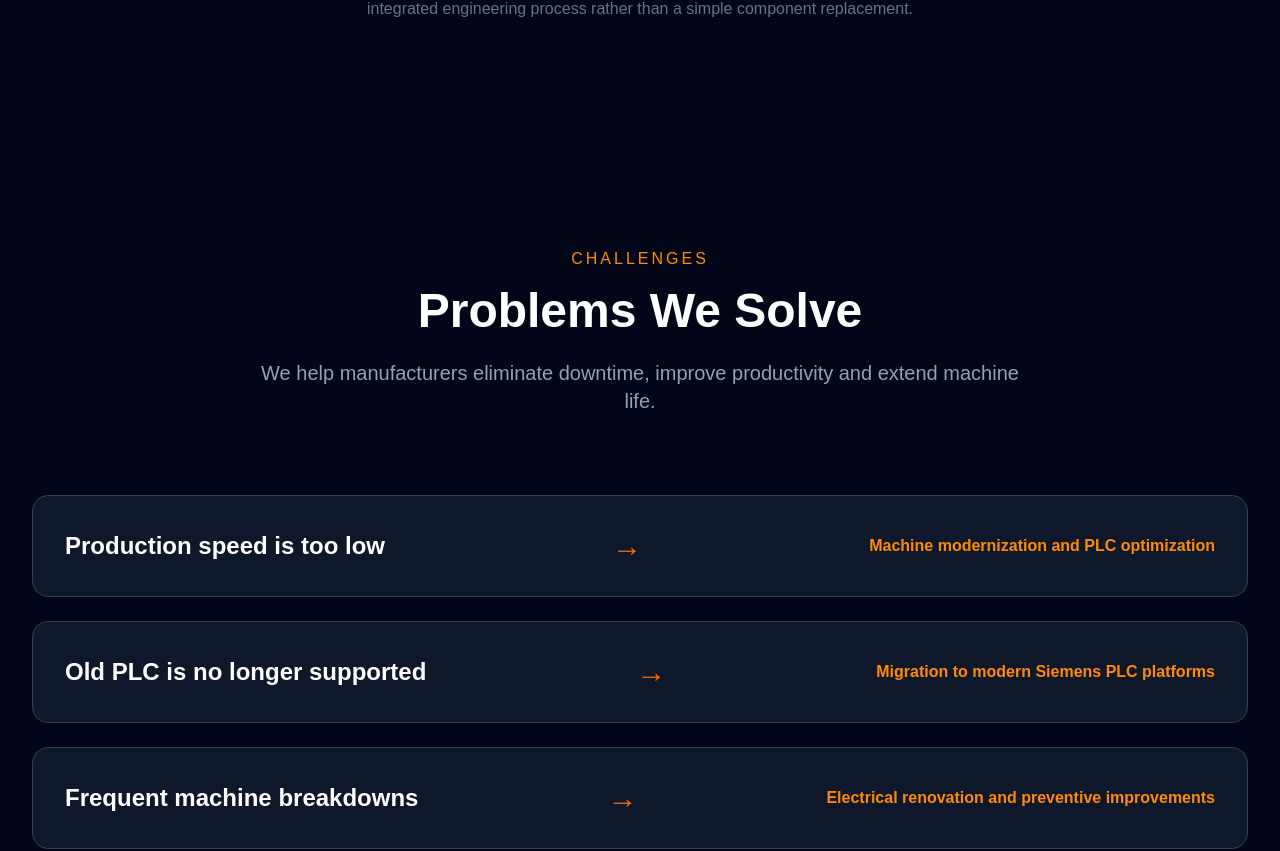
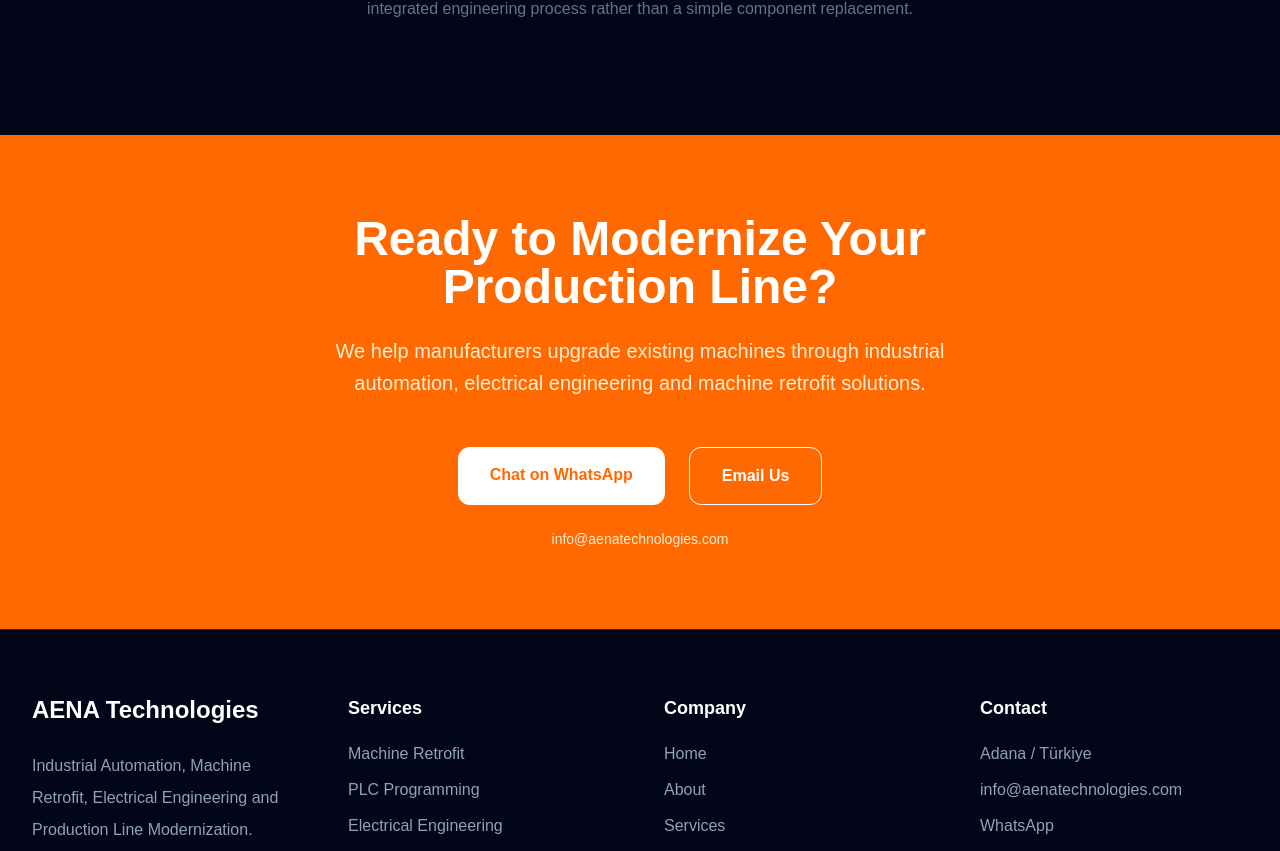
Before and after one commit to ilmaz0/aena-technologies, a Next.js app: page / in a window 1280 px wide. Shown: the part 10977-11828 px from the top of the page. Built offline with nearby package versions, Linux system fonts and the light colour scheme.

Commit message:
page edit

```diff
--- a/app/page.tsx
+++ b/app/page.tsx
@@ -8,7 +8,6 @@
 import Capabilities from "@/components/Home/Capabilities";
 import Industries from "@/components/Home/Industries";
 import Process from "@/components/Home/Process";
-import Problems from "@/components/Home/Problems";
 import CTA from "@/components/Home/CTA";
 
 export const metadata: Metadata = {
@@ -83,8 +82,6 @@
 
       <Process />
 
-      <Problems />
-
       <CTA />
     </main>
   );
```
